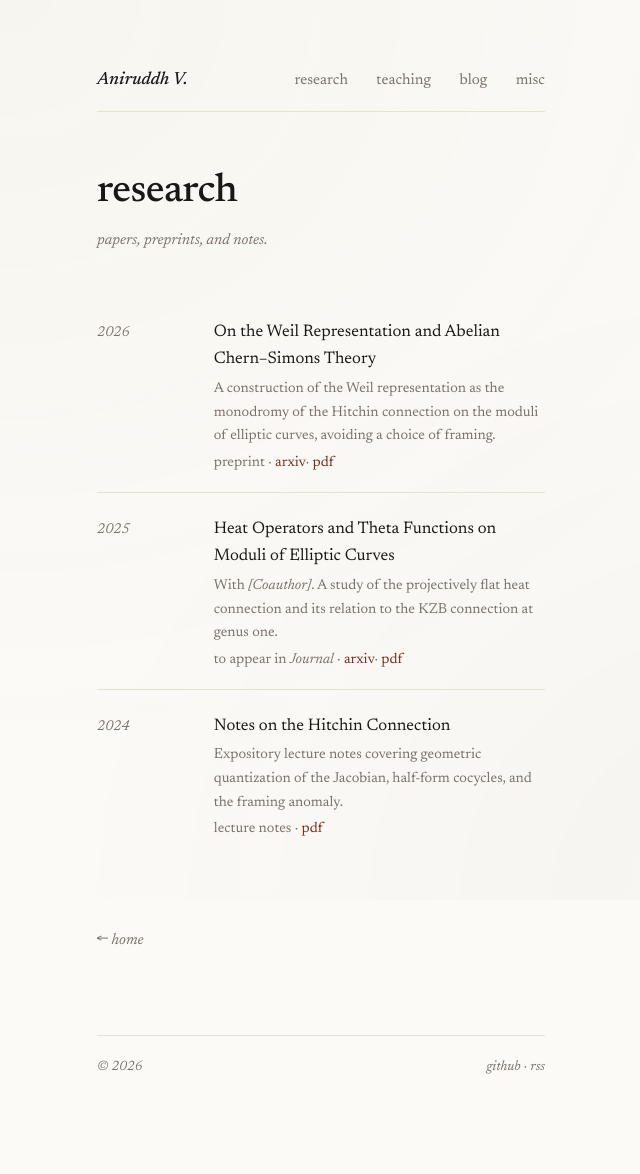
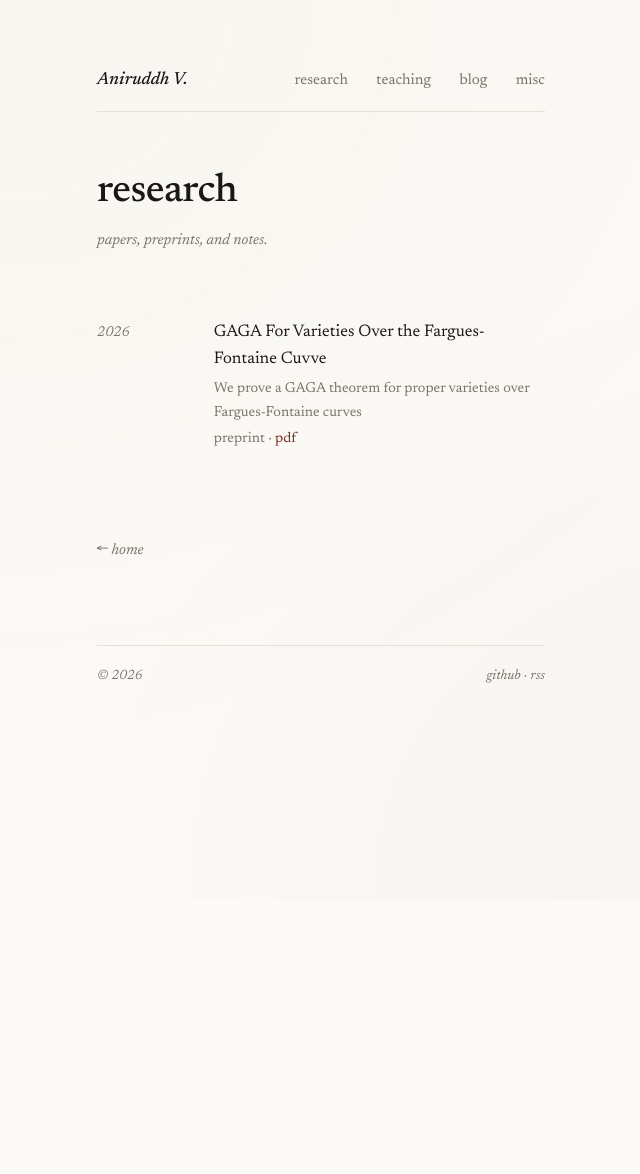
Before and after one commit to shtuka123/shtuka123.github.io, a Jekyll site: the page built from research.html, in a window 1280 px wide. Shown: the whole page, without its empty margins (247-887 px from the left). Built offline with Jekyll 4.4.1, drawn with Linux system fonts in a browser that asks for light colours; after the commit the page ends 900 px from its top, so only the background shows below that.

```diff
--- a/_data/research.yml
+++ b/_data/research.yml
@@ -3,29 +3,9 @@
 # Links are optional and can be any combination of arxiv/pdf/code/slides/doi.
 
 - year: 2026
-  title: "On the Weil Representation and Abelian Chern–Simons Theory"
-  description: "A construction of the Weil representation as the monodromy of the Hitchin connection on the moduli of elliptic curves, avoiding a choice of framing."
+  title: "GAGA For Varieties Over the Fargues-Fontaine Cuvve"
+  description: "We prove a GAGA theorem for proper varieties over Fargues-Fontaine curves"
   venue: "preprint"
-  links:
-    - name: arxiv
-      url: "#"
-    - name: pdf
-      url: "#"
-
-- year: 2025
-  title: "Heat Operators and Theta Functions on Moduli of Elliptic Curves"
-  description: "With *[Coauthor]*. A study of the projectively flat heat connection and its relation to the KZB connection at genus one."
-  venue: "to appear in *Journal*"
-  links:
-    - name: arxiv
-      url: "#"
-    - name: pdf
-      url: "#"
-
-- year: 2024
-  title: "Notes on the Hitchin Connection"
-  description: "Expository lecture notes covering geometric quantization of the Jacobian, half-form cocycles, and the framing anomaly."
-  venue: "lecture notes"
   links:
     - name: pdf
       url: "#"
```
